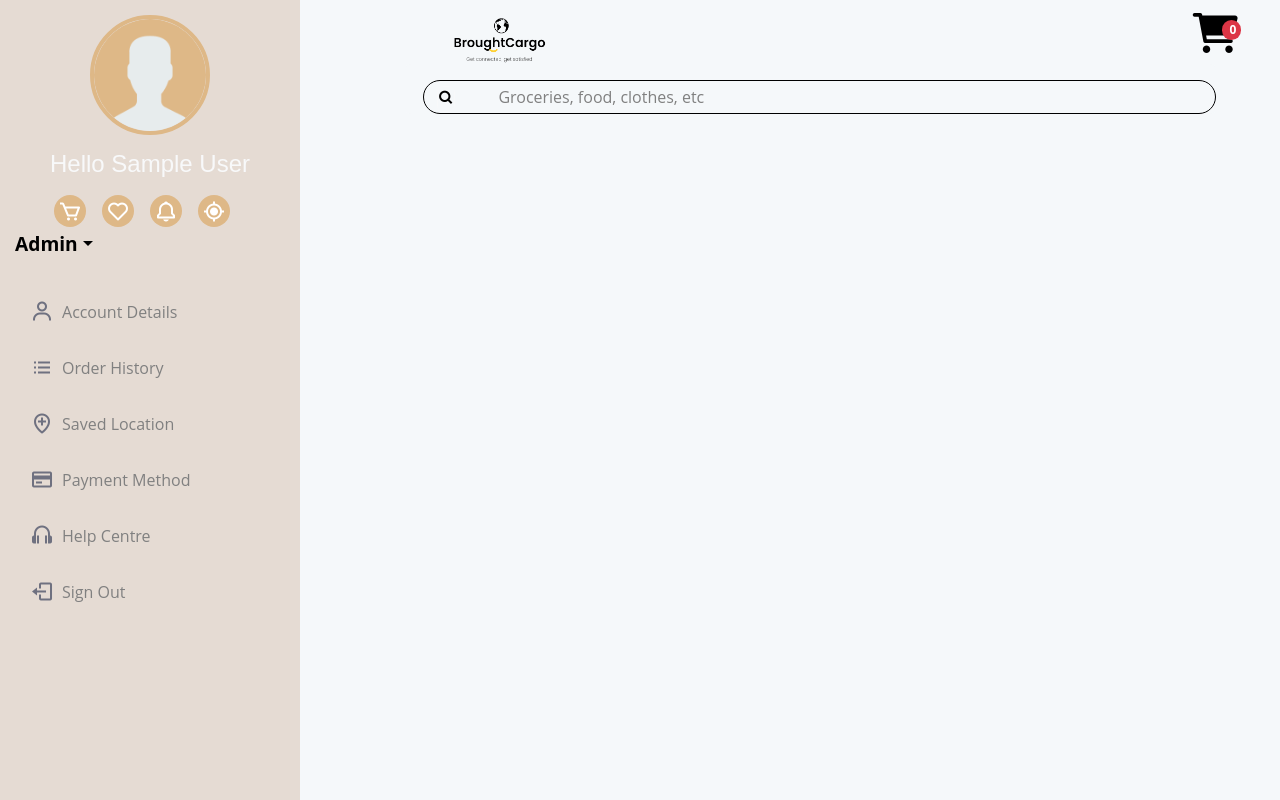
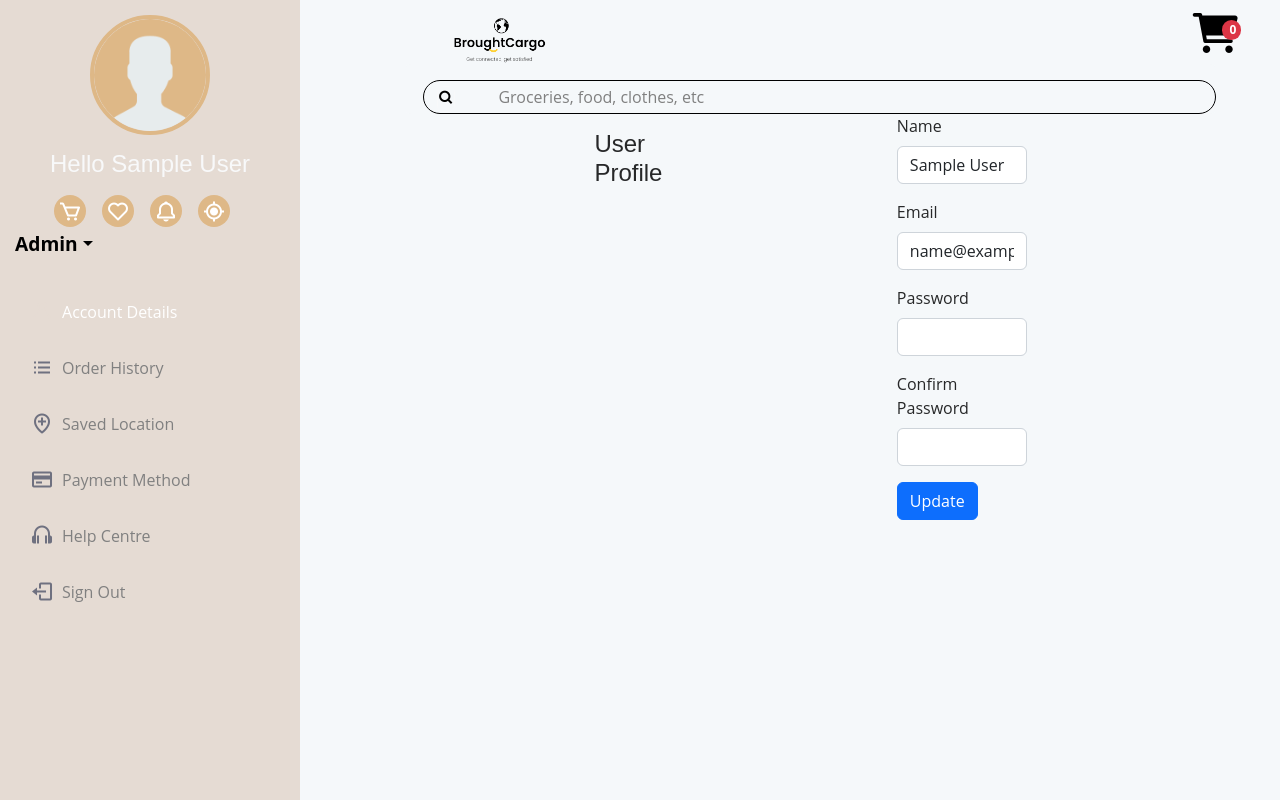
Before and after one commit to Dgital101/BroughCargo2.0, a React (Create React App) app in the folder frontend/: page /profile in a window 1280 px wide. Built offline with nearby package versions, Linux system fonts and the light colour scheme; sample sign-in values are in the browser's storage.

Commit message:
Added Profile page and change password

```diff
--- a/frontend/src/App.js
+++ b/frontend/src/App.js
@@ -28,6 +28,7 @@
 import ProductEditScreen from "./screens/ProductEditScreen";
 import NewProductScreen from "./screens/NewProductScreen";
 import OrderHistoryScreen from "./screens/OrderHistoryScreen";
+import ProfileScreen from "./screens/ProfileScreen";
 
 function App() {
   const { state, dispatch: ctxDispatch } = useContext(Store);
@@ -132,13 +133,16 @@
                 <nav id="navbar" className="nav-menu navbar">
                   <ul>
                     <li>
-                      <a href="#hero" className="nav-link ">
-                        <i
-                          className="bx bx-user"
-                          style={{ fontSize: "1.5rem" }}
-                        ></i>
-                        <span>Account Details</span>
-                      </a>
+                      <LinkContainer to="/profile">
+                        <NavDropdown.Item>
+                          {" "}
+                          <i
+                            className="bx bx-user"
+                            style={{ fontSize: "1.5rem" }}
+                          ></i>
+                          <span>Account Details</span>
+                        </NavDropdown.Item>
+                      </LinkContainer>
                     </li>
                     <li>
                       <LinkContainer to="/orderhistory">
@@ -329,6 +333,7 @@
                 <Route path="/shipping" element={<ShippingScreen />} />
                 <Route path="/payment" element={<PaymentMethodScreen />} />
                 <Route path="/placeorder" element={<PlaceOrderScreen />} />
+                <Route path="/profile" element={<ProfileScreen />} />
                 <Route
                   path="/orderhistory"
                   element={<OrderHistoryScreen />}
--- a/frontend/src/screens/OrderHistoryScreen.js
+++ b/frontend/src/screens/OrderHistoryScreen.js
@@ -6,7 +6,7 @@
 import MessageBox from "../components/MessageBox";
 import { Store } from "../Store";
 import { getError } from "../utils";
-import { Button } from "react-bootstrap";
+import Button from "react-bootstrap/esm/Button";
 
 const reducer = (state, action) => {
   switch (action.type) {
--- /dev/null
+++ b/frontend/src/screens/ProfileScreen.js
@@ -0,0 +1,108 @@
+import React, { useContext, useReducer, useState } from "react";
+import { Helmet } from "react-helmet-async";
+import Form from "react-bootstrap/Form";
+import Button from "react-bootstrap/Button";
+import { Store } from "../Store";
+import { toast } from "react-toastify";
+import { getError } from "../utils";
+import axios from "axios";
+
+const reducer = (state, action) => {
+  switch (action.type) {
+    case "UPDATE_REQUEST":
+      return { ...state, loadingUpdate: true };
+    case "UPDATE_SUCCESS":
+      return { ...state, loadingUpdate: false };
+    case "UPDATE_FAIL":
+      return { ...state, loadingUpdate: false };
+
+    default:
+      return state;
+  }
+};
+
+export default function ProfileScreen() {
+  const { state, dispatch: ctxDispatch } = useContext(Store);
+  const { userInfo } = state;
+  const [name, setName] = useState(userInfo.name);
+  const [email, setEmail] = useState(userInfo.email);
+  const [password, setPassword] = useState("");
+  const [confirmPassword, setConfirmPassword] = useState("");
+
+  const [{ loadingUpdate }, dispatch] = useReducer(reducer, {
+    loadingUpdate: false,
+  });
+
+  const submitHandler = async (e) => {
+    e.preventDefault();
+    try {
+      const { data } = await axios.put(
+        "/api/users/profile",
+        {
+          name,
+          email,
+          password,
+        },
+        {
+          headers: { Authorization: `Bearer ${userInfo.token}` },
+        }
+      );
+      dispatch({
+        type: "UPDATE_SUCCESS",
+      });
+      ctxDispatch({ type: "USER_SIGNIN", payload: data });
+      localStorage.setItem("userInfo", JSON.stringify(data));
+      toast.success("User updated successfully");
+    } catch (err) {
+      dispatch({
+        type: "FETCH_FAIL",
+      });
+      toast.error(getError(err));
+    }
+  };
+
+  return (
+    <div className="container small-container">
+      <Helmet>
+        <title>User Profile</title>
+      </Helmet>
+      <h1 className="my-3">User Profile</h1>
+      <form onSubmit={submitHandler}>
+        <Form.Group className="mb-3" controlId="name">
+          <Form.Label>Name</Form.Label>
+          <Form.Control
+            value={name}
+            onChange={(e) => setName(e.target.value)}
+            required
+          />
+        </Form.Group>
+        <Form.Group className="mb-3" controlId="name">
+          <Form.Label>Email</Form.Label>
+          <Form.Control
+            type="email"
+            value={email}
+            onChange={(e) => setEmail(e.target.value)}
+            required
+          />
+        </Form.Group>
+        <Form.Group className="mb-3" controlId="password">
+          <Form.Label>Password</Form.Label>
+          <Form.Control
+            type="password"
+            onChange={(e) => setPassword(e.target.value)}
+          />
+        </Form.Group>
+        <Form.Group className="mb-3" controlId="password">
+          <Form.Label>Confirm Password</Form.Label>
+          <Form.Control
+            type="password"
+            onChange={(e) => setConfirmPassword(e.target.value)}
+          />
+        </Form.Group>
+        <div className="mb-3">
+          <Button type="submit">Update</Button>
+        </div>
+      </form>
+    </div>
+  );
+}
```
Also changed, not shown: 1 other file (tests, documents, lock files or other folders).
